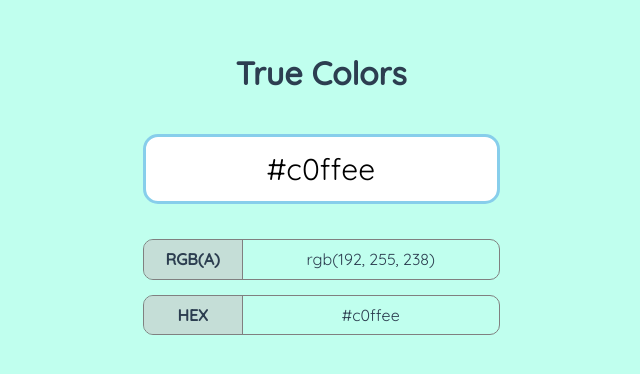
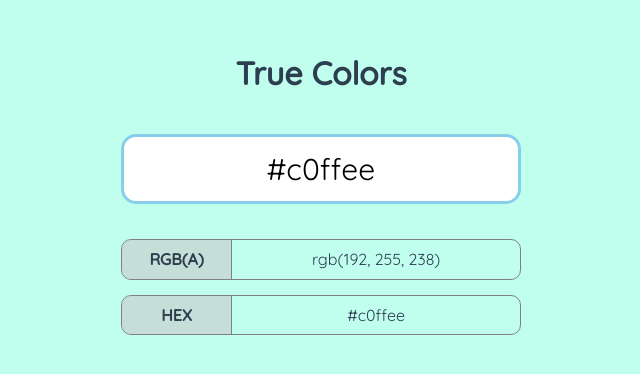
Before and after one commit to life-hackers/true-colors, a Vue app: page /#/ in a window 1280 px wide. Shown: the part 158-532 px from the top of the page, without its empty margins (319-959 px from the left). Built offline with nearby package versions, Linux system fonts and the light colour scheme.

Commit message:
feat: add strips

```diff
--- a/src/components/landing-page.vue
+++ b/src/components/landing-page.vue
@@ -1,7 +1,7 @@
 <template>
-  <div id='id' class='host' :style='style'>
-    <input class='hasha'
-      type='text'
+  <div class='landing-page' :style='style'>
+    <Strips></Strips>
+    <input class='input' type='text'
       v-model='style.background'
       placeholder='Givme a #hashbar'/>
     <RgbView :value='raw'></RgbView>
@@ -9,12 +9,13 @@
 </template>
 
 <script>
+import Strips from './strips.vue'
 import RgbView from './rgb-view.vue'
 import { debounce } from 'lodash'
 import { store } from '../store'
 
 export default {
-  components: { RgbView },
+  components: { RgbView, Strips },
   methods: {
     updateRaw () {
       let a = this.$el ? getComputedStyle(this.$el) : {}
@@ -43,17 +44,22 @@ export default {
 
 <!-- Add "scoped" attribute to limit CSS to this component only -->
 <style scoped>
-.host {
+.landing-page {
   text-align: center;
 }
-.hasha {
+.rgb-view, .input {
+  box-sizing: border-box;
+  width: 400px;
+  min-width: 400px;
+  max-width: 400px;
+}
+.input {
   margin: 20px auto;
   padding: 15px;
   border: 3px solid skyblue;
   border-radius: 15px;
   text-align: center;
   font-size: 30px;
-  min-width: 200px;
   outline: none;
 }
 </style>
--- /dev/null
+++ b/src/components/strip.vue
@@ -0,0 +1,16 @@
+<template>
+  <div class='strip'>
+  </div>
+</template>
+
+<script>
+export default {
+}
+</script>
+
+<style scoped>
+.strip {
+  display: flex;
+  height: 100%;
+}
+</style>
--- /dev/null
+++ b/src/components/strips.vue
@@ -0,0 +1,39 @@
+<template>
+  <div class='strips'>
+    <Strip></Strip>
+    <Strip></Strip>
+    <div class='gap'></div>
+    <Strip></Strip>
+    <Strip></Strip>
+  </div>
+</template>
+
+<script>
+import Strip from './strip'
+export default {
+  components: { Strip }
+}
+</script>
+
+<style scoped>
+.strips {
+  width: 100%;
+  height: 0;
+  position: absolute;
+  top: 0;
+  left: 0;
+  display: flex;
+  justify-content: space-between;
+}
+.gap {
+  flex: 5;
+}
+.strips .strip {
+  flex: 1;
+  height: 100vh;
+  margin: 0 10px 0 0;
+}
+.strip:last-child {
+  margin-right: 0;
+}
+</style>
```
Also changed, not shown: 2 other files (tests, documents, lock files or other folders).
